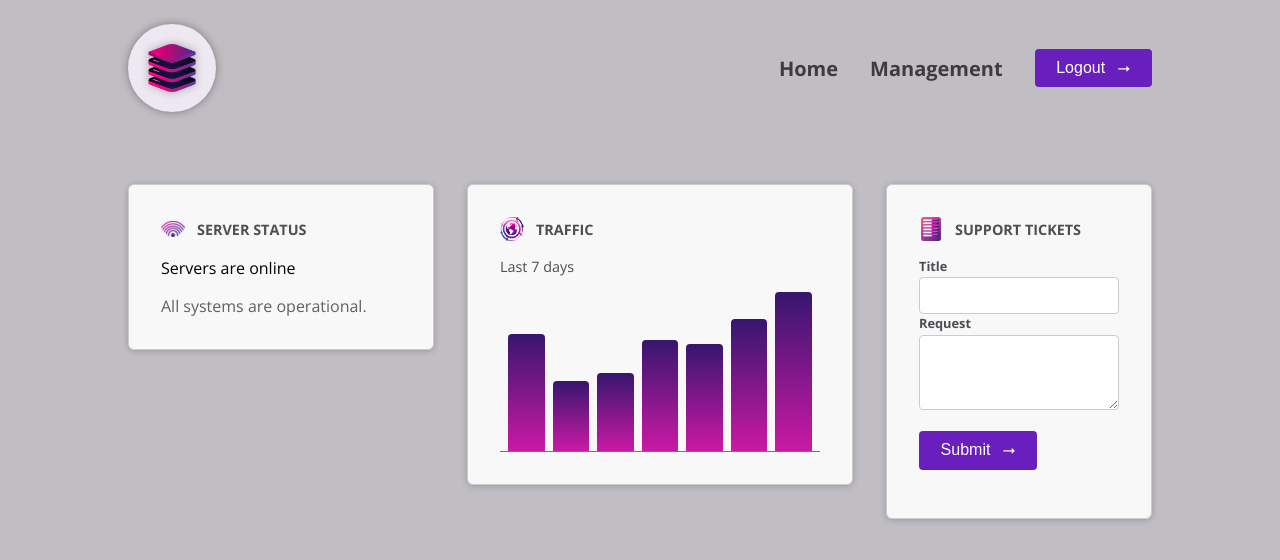
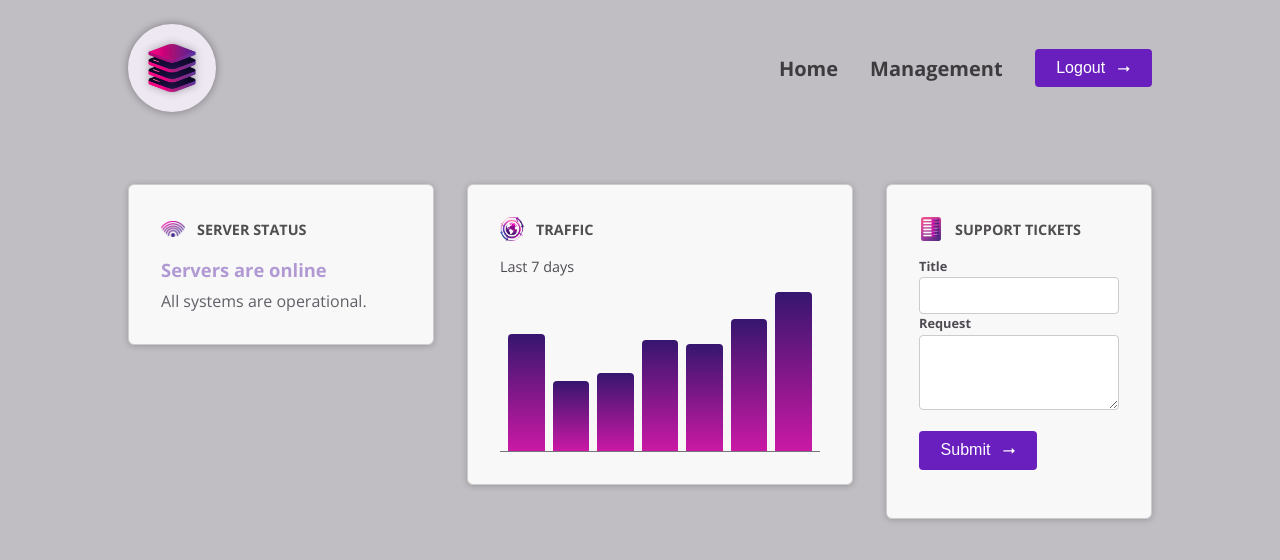
Before and after one commit to NLeeii/angular-learning, an Angular app in the folder 06-cmp-deep-dive/: page / in a window 1280 px wide. Shown: the top 560 px of the page. Built offline with nearby package versions, Linux system fonts and the light colour scheme.

Commit message:
1. Programmatically Access(指令式/程式化存取) 2. Class Bindings : Repetition 3. 更多 CSS class 動態綁定的方法 - 動態切換多個class 4. Dynamic Inline Style Binding

```diff
--- a/06-cmp-deep-dive/src/app/dashboard/server-status/server-status.component.html
+++ b/06-cmp-deep-dive/src/app/dashboard/server-status/server-status.component.html
@@ -1,4 +1,14 @@
-@if (currentStatus === "online") {
+<!-- 可以動態地添加或刪除"status"這個class，符合條件就增加，不符合就刪除 -->
+<!-- <div [class.status]="currentStatus === 'offline'"> -->
+
+<!-- Dynamic Class & Style Binding -->
+<div [class]="{
+  status: true,
+  'status-online': currentStatus === 'online',
+  'status-offline': currentStatus === 'offline',
+  'status-unknown': currentStatus === 'unknown',
+}">
+  @if (currentStatus === "online") {
   <p>Servers are online</p>
   <p>All systems are operational.</p>
 } @else if (currentStatus === "offline") {
@@ -8,3 +18,4 @@
   <p>Server status is unknown</p>
   <p>Fetching server status failed.</p>
 }
+</div>
```
